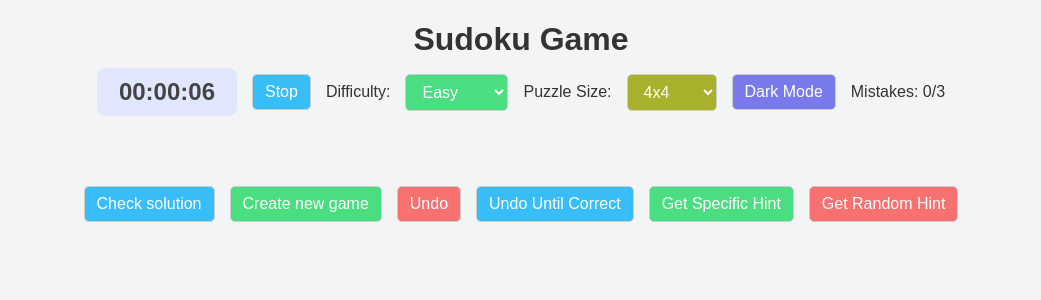
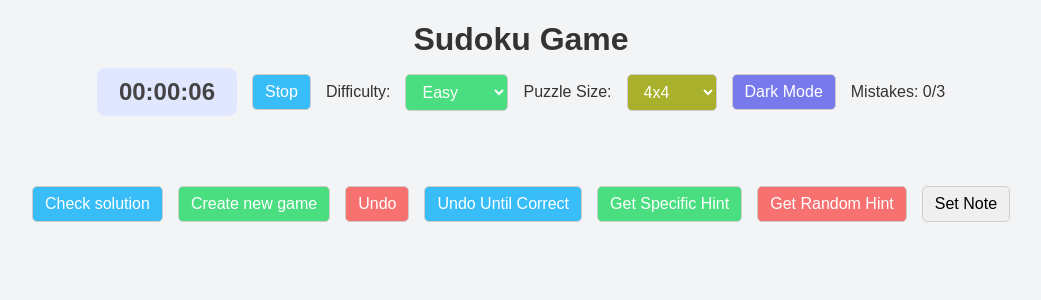
Before and after one commit to jbierowiec/CISC_6100, a Python web app: template frontend/templates/index.html in a window 1280 px wide. Shown: the top 300 px of the page, without its empty margins (119-1160 px from the left). Run offline with Jinja, Linux system fonts and the light colour scheme; the template is opened without the code that fills it, so the values that code supplies are empty.

Commit message:
the notes logic is implemented and the front end representation hsould be there, but cells cannot be selected

```diff
--- a/backend/sudoku_app/urls.py
+++ b/backend/sudoku_app/urls.py
@@ -10,6 +10,7 @@ urlpatterns = [
     path('update_cell/', views.update_cell, name="update_cell"),
     path('reset_cell/', views.reset_cell, name="reset_cell"),
     path('set_note/', views.set_note, name="set_note"),
+    path('get_notes/', views.get_notes, name="get_notes"),
     path('get_history/', views.get_history, name="get_history"),
     path('update_history/', views.update_history, name="update_history"),
 ]
--- a/backend/sudoku_app/views.py
+++ b/backend/sudoku_app/views.py
@@ -375,6 +375,7 @@ def set_note(request):
     except Cell.DoesNotExist:
         return JsonResponse({"error": "Cell not found"}, status=404)
 
+#Jonathan
 @csrf_exempt
 def get_notes(request):
     try:
--- a/frontend/static/style.css
+++ b/frontend/static/style.css
@@ -280,7 +280,7 @@ body.dark-mode .number-controls button:hover {
   width: 100%;
   height: 100%;
   display: grid;
-  pointer-events: none; /* Prevent accidental clicks when Set Note is off */
+  pointer-events: auto; /* Prevent accidental clicks when Set Note is off */
 }
 
 .note {
--- a/frontend/templates/index.html
+++ b/frontend/templates/index.html
@@ -52,6 +52,7 @@
       <button onclick="undoUntilCorrect()">Undo Until Correct</button>
       <button onclick="getHint()">Get Specific Hint</button>
       <button onclick="getRandomHint()">Get Random Hint</button>
+      <button onclick="note()">Set Note</button>
       <!--
       <button id="set-note-button" onclick="toggleSetNote()">
         Set Note: Off
@@ -113,6 +114,83 @@
 
           updateGrid(puzzleData.cells);
       });
+
+      //Jonathan
+      function note(){
+        console.log(selectedCell)
+        if (selectedCell) {
+          const row = parseInt(selectedCell.dataset.row);
+          const col = parseInt(selectedCell.dataset.col);
+          const puzzleSize = parseInt(document.getElementById("puzzleSize").value);
+          const value = prompt("Enter a note value (1-9):");
+          if(value && !isNaN(value) && value >= 1 && value <= puzzleSize){
+            setNote(row, col, parseInt(value))
+          } else{
+            alert("Invalid note value. Please enter a valid number");
+          }
+        } else {
+          alert("Please select a cell first.");
+        }
+      }
+
+      //Jonathan
+      async function setNote(row, col, noteValue) {
+        const session_id = localStorage.getItem("session_id");
+        try {
+          const response = await fetch("/set_note/", {
+              method: "POST",
+              headers: {
+                  "Content-Type": "application/json",
+              },
+              body: JSON.stringify({
+                  session_id: session_id,
+                  row: row,
+                  column: col,
+                  note_value: noteValue,
+              }),
+          });
+
+          if (!response.ok) {
+              throw new Error("Failed to update note in backend");
+          }
+
+          const data = await response.json();
+          if (data.success) {
+              // Call the function to update the UI with the new notes
+              updateNotes(row, col, data.notes);
+          } else {
+              console.error("Backend update failed:", data.error);
+          }
+        } catch (error) {
+            console.error("Error updating note in backend:", error);
+        }
+      }
+
+      //Jonathan
+      function updateNotes(row, col, notes) {
+        const cellContainer = document.querySelector(
+            `.cell-container[data-row="${row}"][data-col="${col}"]`
+        );
+        if (!cellContainer) return;
+
+        const noteGrid = cellContainer.querySelector(".notes-grid");
+        if (!noteGrid) return;
+
+        // Clear the existing notes
+        noteGrid.innerHTML = "";
+
+        // Add the updated notes
+        for (let note = 1; note <= 9; note++) {
+            const noteElement = document.createElement("div");
+            noteElement.classList.add("note");
+            noteElement.style.fontSize = "8px";
+            noteElement.style.textAlign = "center";
+            noteElement.style.lineHeight = `${noteGrid.clientHeight / 3}px`;
+            noteElement.textContent = notes.includes(note) ? note : ""; // Show the note if it exists
+            noteGrid.appendChild(noteElement);
+        }
+      }
+
 
       // Jan
       // Function to get a hint
@@ -683,77 +761,91 @@
       function updateGrid(cells) {
         const size = Math.sqrt(cells.length);
         const grid = document.getElementById("sudoku-grid");
-        const subGridSize = Math.sqrt(size);
+        const cellSize = size === 16 ? "30px" : size === 9 ? "40px" : "50px";
 
-        const cellSize = size === 16 ? "30px" : size === 9 ? "40px" : "50px"; // Adjust cell size based on grid size
-
-        // Sets up CSS grid with the appropriate size
         grid.style.gridTemplateRows = `repeat(${size}, ${cellSize})`;
         grid.style.gridTemplateColumns = `repeat(${size}, ${cellSize})`;
         grid.innerHTML = ""; // Clear existing grid
 
-        // Generate cells dynamically
-       /* for (let row = 0; row < size; row++) {
-          for (let col = 0; col < size; col++) {
-            const cell = document.createElement("input");
-            cell.type = "text";
-            cell.classList.add("cell");
-            cell.dataset.row = row;
-            cell.dataset.col = col;
-            cell.value = puzzle[row][col] || "";
-            if (puzzle[row][col]) {
-              // Mark pre-filled cell
-              cell.disabled = true;
-              cell.dataset.preFilled = "true";
-              cell.style.fontWeight = "bold";
-            } else {
-              cell.dataset.preFilled = "false";
+        cells.forEach((cell) => {
+            const { row, column, value, pre_filled, notes = [] } = cell;
+
+            // Create the main cell container
+            const cellContainer = document.createElement("div");
+            cellContainer.classList.add("cell-container");
+            cellContainer.style.position = "relative";
+            cellContainer.style.width = cellSize;
+            cellContainer.style.height = cellSize;
+            cellContainer.dataset.row = row;
+            cellContainer.dataset.col = column;
+
+            // Add a click event listener to select the cell
+            cellContainer.addEventListener("click", () => {
+                // Deselect previously selected cell
+                document.querySelectorAll(".cell-container").forEach((container) => {
+                    container.classList.remove("selected");
+                });
+
+                // Mark the clicked cell as selected
+                cellContainer.classList.add("selected");
+                selectedCell = cellContainer; // Update the global selectedCell variable
+            });
+
+            // Create the input field for the cell
+            const inputField = document.createElement("input");
+            inputField.type = "text";
+            inputField.classList.add("cell");
+            inputField.style.textAlign = "center";
+            inputField.value = value !== 0 ? value : "";
+            inputField.disabled = pre_filled;
+            inputField.style.fontWeight = pre_filled ? "bold" : "normal";
+            inputField.dataset.row = row;
+            inputField.dataset.col = column;
+
+            // Add event listener to toggle notes visibility
+            inputField.addEventListener("input", () => {
+                noteGrid.style.display = inputField.value ? "none" : "grid";
+            });
+
+            // Create the notes grid (9x9 mini grid)
+            const noteGrid = document.createElement("div");
+            noteGrid.classList.add("notes-grid");
+            noteGrid.style.display = value === 0 ? "grid" : "none";
+            noteGrid.style.gridTemplateRows = "repeat(3, 1fr)";
+            noteGrid.style.gridTemplateColumns = "repeat(3, 1fr)";
+            noteGrid.style.position = "absolute";
+            noteGrid.style.top = "0";
+            noteGrid.style.left = "0";
+            noteGrid.style.width = "100%";
+            noteGrid.style.height = "100%";
+
+            // Populate notes grid with values
+            for (let note = 1; note <= 9; note++) {
+                const noteElement = document.createElement("div");
+                noteElement.classList.add("note");
+                noteElement.style.fontSize = "8px";
+                noteElement.style.textAlign = "center";
+                noteElement.style.lineHeight = `${parseInt(cellSize) / 3}px`;
+                noteElement.textContent = notes.includes(note) ? note : ""; // Show note if it exists
+                noteGrid.appendChild(noteElement);
             }
-      }*/
-      cells.forEach(cell => {
-        const { row, column, value, pre_filled } = cell;
 
-        const cellElement = document.createElement("input");
-        cellElement.type = "text";
-        cellElement.classList.add("cell");
-        cellElement.dataset.row = row;
-        cellElement.dataset.col = column;
-        // Show nothing if value is 0
-        cellElement.value = value !== 0 ? value : "";
+            // Append input field and notes grid to the cell container
+            cellContainer.appendChild(inputField);
+            cellContainer.appendChild(noteGrid);
 
-        if (pre_filled) {
-            // Mark pre-filled cells (disable them and make font bold)
-            cellElement.disabled = true;
-            cellElement.style.fontWeight = "bold";
-        } else {
-            // Show value but allow editing if not pre-filled
-            cellElement.style.fontWeight = "normal"; // Regular font for editable cells
-        }
-        cellElement.style.textAlign = "center"; // This line should work after the element is created
-        cellElement.style.width = cellSize;
-        cellElement.style.height = cellSize;
-        grid.appendChild(cellElement); // Append the cell element to the grid
-    });
-        moveHistory = []; // Reset move history
-
-        // Adjust number buttons based on grid size
-        updateNumberButtons(size);
-        // Function to handle cell selection (remains largely the same)
-        document.querySelectorAll(".cell").forEach((cell) => {
-          cell.addEventListener("click", () => {
-            // Deselect previously selected cell, if any
-            document
-              .querySelectorAll(".cell")
-              .forEach((c) => c.classList.remove("selected"));
-            // Mark the clicked cell as selected
-            cell.classList.add("selected");
-            selectedCell = cell;
-          });
+            // Append the cell container to the grid
+            grid.appendChild(cellContainer);
         });
 
-        enforceMaxLength();
+        // Reset move history and other settings
+        moveHistory = [];
+        updateNumberButtons(size);
         updateBorders();
-      }
+    }
+
+
+
 
       // Jan
       // Function to generate number buttons based on the grid size
```
Also changed, not shown: backend/db.sqlite3.
